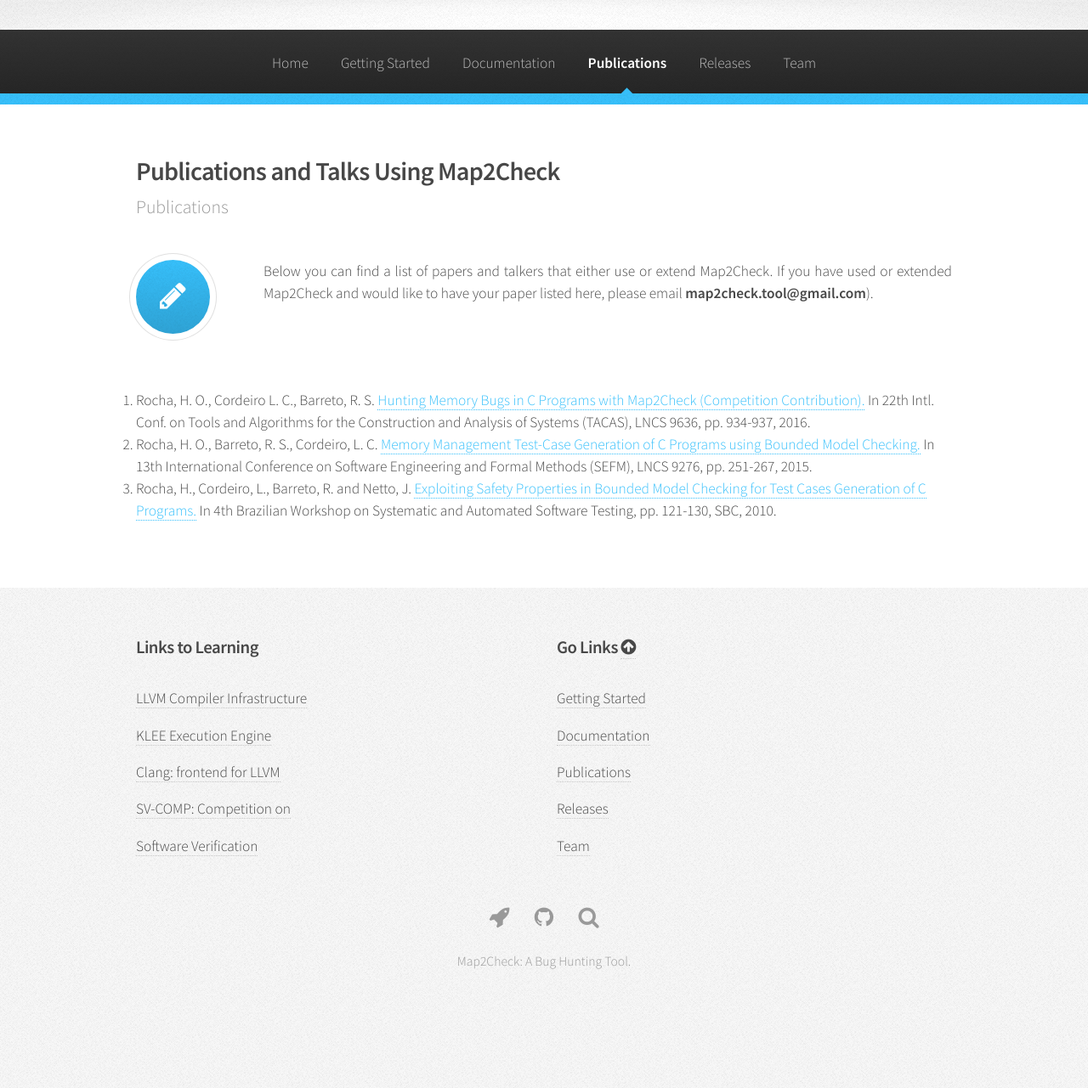
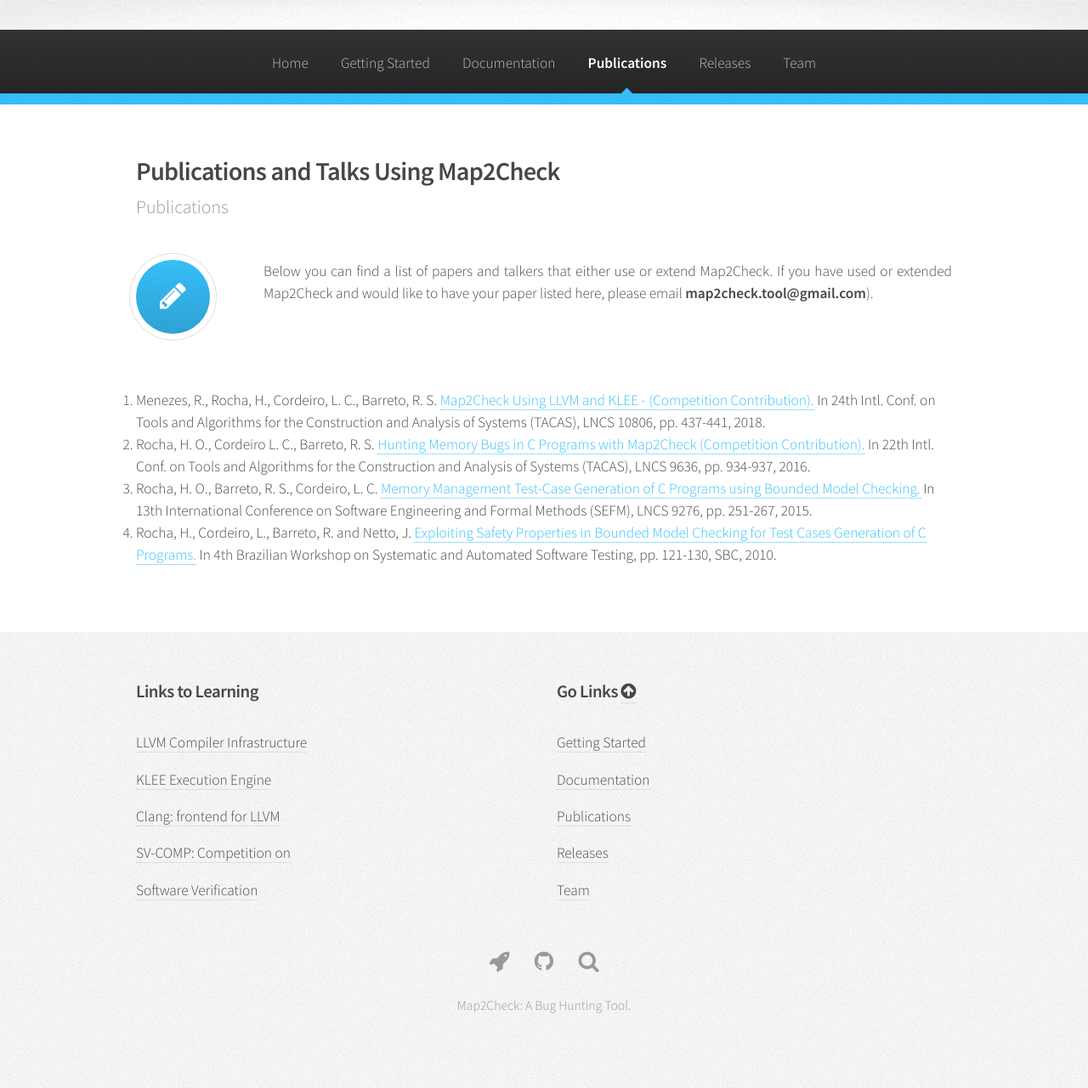
Before and after one commit to map2check/map2check.github.io, a Jekyll site: the page built from publications.html, in a window 1280 px wide. Shown: the whole page at 85% size. Built offline with Jekyll 4.4.1, drawn with Linux system fonts in a browser that asks for light colours; before the commit the page ends 1229 px from its top, so only the background shows below that.

Commit message:
Updated publications
Signed-off-by: Herbert Rocha <herberthb12@gmail.com>

```diff
--- a/publications.html
+++ b/publications.html
@@ -31,6 +31,9 @@
                     <div style="width: 100%; margin-top: 100px;">
                         <ol>
                             <li>
+                            Menezes, R., Rocha, H., Cordeiro, L. C., Barreto, R. S. <a href="http://ssvlab.hussama.io/papers/tacas2016.pdf">Map2Check Using LLVM and KLEE - (Competition Contribution).</a> In 24th Intl. Conf. on Tools and Algorithms for the Construction and Analysis of Systems (TACAS), LNCS 10806, pp. 437-441, 2018.
+                            </li>
+                            <li>
                             Rocha, H. O., Cordeiro L. C., Barreto, R. S. <a href="http://ssvlab.hussama.io/papers/tacas2016.pdf">Hunting Memory Bugs in C Programs with Map2Check (Competition Contribution).</a> In 22th Intl. Conf. on Tools and Algorithms for the Construction and Analysis of Systems (TACAS), LNCS 9636, pp. 934-937, 2016.
                             </li>
                             <li>
```
